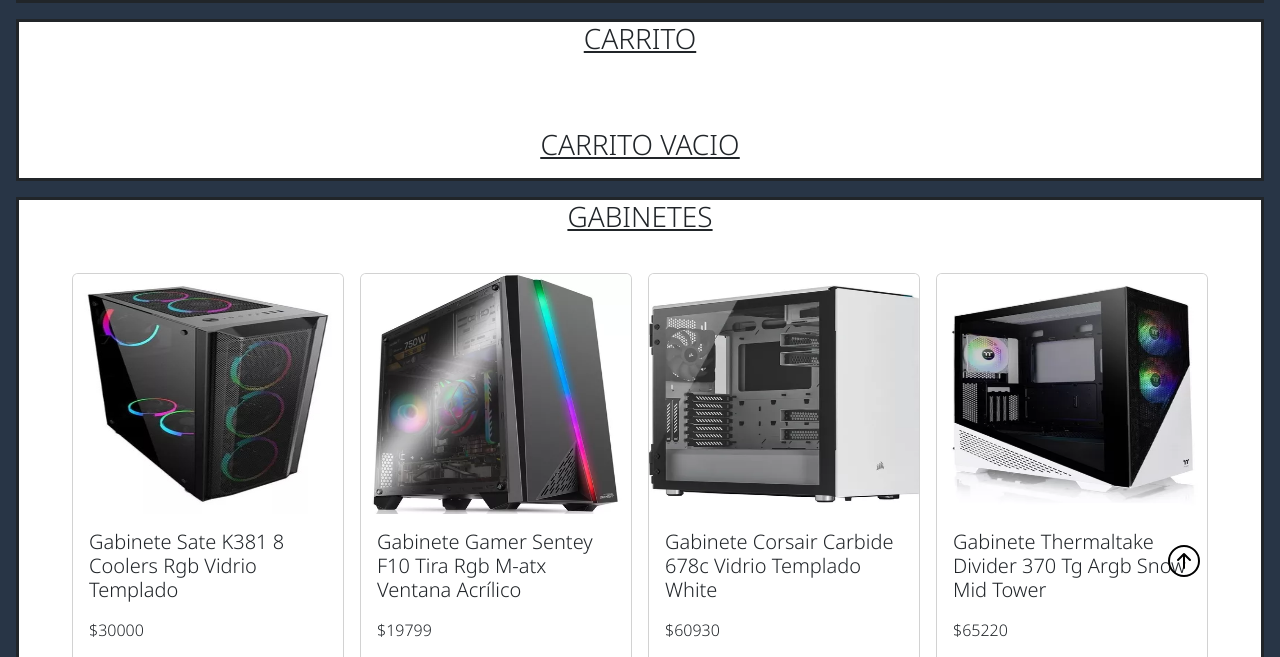
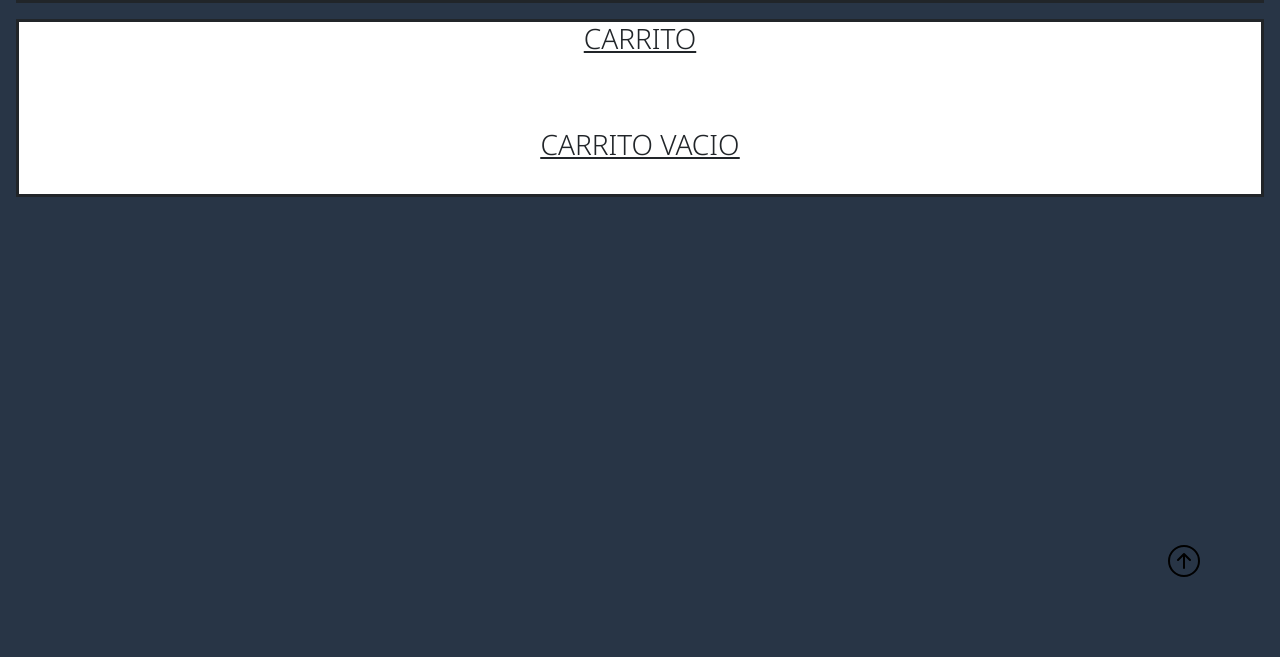
Before and after one commit to TobiasGuerrero/Proyecto-Final-JavaScript-CoderHouse, a website: page index.html in a window 1280 px wide. Both pictures are taken after a click on the picture 1211 px from the left and 44 px from the top of the page. Shown: the part 143-800 px from the top of the page. Drawn offline with nearby package versions, Linux system fonts and the light colour scheme.

Commit message:
contador prod,prod y carro separados,btn de compra

```diff
--- a/index.html
+++ b/index.html
@@ -52,41 +52,9 @@
 
     <!-- MAIN -->
     <main>
-      <section id="linkCarrito">
-        <h3>CARRITO </h3>
-        <div class="card-container" id="carrito"></div>
-        <h3 id="precio-total">CARRITO VACIO.</h3>
-      </section>
+      <section id="linkCarrito"></section>
 
-      <section id="linkGabinetes">
-        <h3>GABINETES</h3>
-        <div class="card-container" id="gabinetes"></div>
-      </section>
-
-      <section id="linkFuentes">
-        <h3>FUENTES</h3>
-        <div class="card-container" id="fuentes"></div>
-      </section>
-
-      <section id="linkPlacasMadre">
-        <h3>PLACAS MADRE</h3>
-        <div class="card-container" id="placasMadre"></div>
-      </section>
-
-      <section id="linkProcesadores">
-        <h3>PROCESADORES</h3>
-        <div class="card-container" id="procesadores"></div>
-      </section>
-
-      <section id="linkMemoriasRam">
-        <h3>MEMORIAS RAM</h3>
-        <div class="card-container" id="memoriasRam"></div>
-      </section>
-
-      <section id="linkPlacasVideo">
-        <h3>PLACAS DE VIDEO </h3>
-        <div class="card-container" id="placasVideo"></div>
-      </section>
+      <div id="div__main"></div>
 
       <a href="#" class="btn-up"><img src="img/arrow-up-circle.svg" alt="boton-subir"></a>
     </main>
@@ -100,6 +68,9 @@
     <!-- Toastify -->
     <script type="text/javascript" src="https://cdn.jsdelivr.net/npm/toastify-js"></script>
 
+    <!-- SweetAlert -->
+    <script src="https://unpkg.com/sweetalert/dist/sweetalert.min.js"></script>
+
     <!-- JAVA SCRIPT BOOTSTRAP -->
     <script src="https://cdn.jsdelivr.net/npm/@popperjs/core@2.11.6/dist/umd/popper.min.js" integrity="sha384-oBqDVmMz9ATKxIep9tiCxS/Z9fNfEXiDAYTujMAeBAsjFuCZSmKbSSUnQlmh/jp3" crossorigin="anonymous"></script>
     <script src="https://cdn.jsdelivr.net/npm/bootstrap@5.3.0-alpha1/dist/js/bootstrap.min.js" integrity="sha384-mQ93GR66B00ZXjt0YO5KlohRA5SY2XofN4zfuZxLkoj1gXtW8ANNCe9d5Y3eG5eD" crossorigin="anonymous"></script>
--- a/index.js
+++ b/index.js
@@ -1,6 +1,37 @@
 // ----- FUNCIONES -----
 
-function imprimirProductos (){
+function imprimirHTML(){
+  const contenedor = document.getElementById("div__main");
+  contenedor.innerHTML = `
+        <section id="linkGabinetes">
+          <h3>GABINETES</h3>
+          <div class="card-container" id="gabinetes"></div>
+        </section>
+
+        <section id="linkFuentes">
+          <h3>FUENTES</h3>
+          <div class="card-container" id="fuentes"></div>
+        </section>
+
+        <section id="linkPlacasMadre">
+          <h3>PLACAS MADRE</h3>
+          <div class="card-container" id="placasMadre"></div>
+        </section>
+
+        <section id="linkProcesadores">
+          <h3>PROCESADORES</h3>
+          <div class="card-container" id="procesadores"></div>
+        </section>
+
+        <section id="linkMemoriasRam">
+          <h3>MEMORIAS RAM</h3>
+          <div class="card-container" id="memoriasRam"></div>
+        </section>
+
+        <section id="linkPlacasVideo">
+          <h3>PLACAS DE VIDEO </h3>
+          <div class="card-container" id="placasVideo"></div>
+        </section>`;
 
   let i = 0;
 
@@ -43,7 +74,20 @@
 }
 
 function agregarAlCarrito(carrito, producto){
-  carrito.push(producto);
+  console.log(carrito.length)
+  if(carrito.length == 0){
+    carrito.push(producto);
+    producto.cant++;
+  }else{
+    const buscar = carrito.indexOf(producto);
+    if(buscar == -1){
+      carrito.push(producto);
+      producto.cant++;
+    }else{
+      carrito[buscar].cant++;
+    }
+  }
+
   subirCarritoAlStorage(carrito)
 
   Toastify({
@@ -54,10 +98,21 @@
     style: {
       background: "linear-gradient(to right, green, black)",
     }
-    }).showToast();
-  }
+  }).showToast();
+}
 
 function imprimirCarrito (carrito){
+
+  const carro = document.getElementById("linkCarrito");
+  carro.innerHTML = "";
+  carro.innerHTML= `
+
+  <h3>CARRITO </h3>
+  <div class="card-container" id="carrito"></div>
+  <h3 id="precio-total">CARRITO VACIO.</h3>
+  <div id="div__pagar"></div>
+
+  `;
 
   let i=0;
   const contenedor = document.getElementById("carrito")
@@ -73,7 +128,7 @@
     <img class="card-img-top" src="${producto.img}" alt="Card image cap" style="width: 100%;height: 15rem;">
       <div class="card-body" style="display:flex; flex-direction: column; justify-content: space-between;">
         <h5 class="card-title">${producto.nombre}</h5>
-        <p class="card-text">$${producto.precio}</p>
+        <p class="card-text">$${producto.precio} - Cantidad:${producto.cant}</p>
         <button id= "btnRetirar${i}" class="btn btn-primary">Retirar del Carrito</button>
       </div>
   </div>
@@ -89,13 +144,20 @@
   }
 
   const precioTotal = document.getElementById("precio-total");
-  carrito.reduce((acc, prod) => acc + prod.precio, 0) == 0 ? precioTotal.innerHTML = `<h3>CARRITO VACIO</h3>` : precioTotal.innerHTML = `<h3>Total: ${carrito.reduce((acc, prod) => acc + prod.precio, 0)}</h3>`;
+  carrito.reduce((acc, prod) => acc + prod.precio, 0) == 0 ? precioTotal.innerHTML = `<h3>CARRITO VACIO</h3>` : precioTotal.innerHTML = `<h3>Total: ${carrito.reduce((acc, prod) => acc + prod.precio*prod.cant, 0)}</h3>`;
 
-  document.getElementById("cant__prod").innerHTML = carrito.length;
+  const cantTotalProd = document.getElementById("cant__prod");
+  carrito.reduce((acc, prod) => acc + prod.cant, 0) == 0 ? cantTotalProd.innerHTML = 0 : cantTotalProd.innerHTML = carrito.reduce((acc, prod) => acc + prod.cant, 0);
+
+  realizarPago(carrito);
 }
+
 function retirarDelCarrito(producto){
+
   const retirar = carrito.indexOf(producto)
-  carrito.splice(retirar,1)
+  carrito[retirar].cant--
+  carrito[retirar].cant == 0 && carrito.splice(retirar, 1);
+
   imprimirCarrito(carrito)
   subirCarritoAlStorage(carrito)
 
@@ -113,6 +175,23 @@
   localStorage.setItem("carritoEnStorage", JSON.stringify(carrito));
 }
 
+function vaciarCarrito(carrito){
+  carrito = [];
+  subirCarritoAlStorage(carrito);
+  imprimirCarrito(carrito);
+}
+
+function realizarPago(carrito){
+  if(carrito.length != 0){
+  const contenedor = document.getElementById("div__pagar");
+  contenedor.innerHTML = `<button id="btn__pagar">Realizar Compra.</button>`;
+
+  document.getElementById("btn__pagar").addEventListener("click", ()=>{
+    swal("Compra Realizada con exito.", "Gracias por su compra!.", "success");
+    vaciarCarrito(carrito);
+  })}else{document.getElementById("div__pagar").innerHTML = ""}
+}
+
 // ----- HEADER -----
 
 document.querySelector(".header__button").addEventListener("click", () => {
@@ -123,6 +202,7 @@
 
 document.querySelector(".carrito").addEventListener("click", ()=> {
   document.getElementById("linkCarrito").classList.toggle("activo");
+  document.querySelector(".activo") != null ? document.getElementById("div__main").innerHTML="" : location.reload();
 });
 
 // ----- MAIN -----
@@ -131,4 +211,4 @@
 
 // ----- INICIO DEL CODIGO -----
 
-imprimirProductos();
+imprimirHTML();
--- a/package.json
+++ b/package.json
@@ -11,6 +11,7 @@
   "dependencies": {
     "bootstrap": "^5.2.3",
     "express": "^4.18.2",
+    "sweetalert": "^2.1.2",
     "toastify-js": "^1.12.0"
   },
   "description": ""
--- a/prod.json
+++ b/prod.json
@@ -1,118 +1,156 @@
 {
     "producto" : [
         {
+            "id": 0,
             "nombre": "Gabinete Sate K381 8 Coolers Rgb Vidrio Templado",
-            "precio" : 30000,
+            "precio": 30000,
             "img": "img/gabinete1.jpg",
-            "categoria": "gabinetes"
+            "categoria": "gabinetes",
+            "cant": 0
         },
         {
+            "id": 1,
             "nombre": "Placa De Video Msi Rtx 2060 Super Oc Edition 8gb",
-            "precio" : 225000,
+            "precio": 225000,
             "img": "img/grafica1.jpg",
-            "categoria": "placasVideo"
+            "categoria": "placasVideo",
+            "cant": 0
         },
         {
+            "id": 2,
             "nombre": "Motherboard Gigabyte B450m Amd Am4 Ryzen Ddr4",
-            "precio" : 35000,
+            "precio": 35000,
             "img": "img/mother1.jpg",
-            "categoria": "placasMadre"
+            "categoria": "placasMadre",
+            "cant": 0
         },
         {
+            "id": 3,
             "nombre": "Gabinete Gamer Sentey F10 Tira Rgb M-atx Ventana Acrílico",
-            "precio" : 19799,
+            "precio": 19799,
             "img": "img/gabinete2.jpg",
-            "categoria": "gabinetes"
+            "categoria": "gabinetes",
+            "cant": 0
         },
         {
+            "id": 4,
             "nombre": "Gabinete Corsair Carbide 678c Vidrio Templado White",
-            "precio" : 60930,
+            "precio": 60930,
             "img": "img/gabinete3.jpg",
-            "categoria": "gabinetes"
+            "categoria": "gabinetes",
+            "cant": 0
         },
         {
+            "id": 5,
             "nombre": "Gabinete Thermaltake Divider 370 Tg Argb Snow Mid Tower",
-            "precio" : 65220,
+            "precio": 65220,
             "img": "img/gabinete4.jpg",
-            "categoria": "gabinetes"
+            "categoria": "gabinetes",
+            "cant": 0
         },
         {
+            "id": 6,
             "nombre": "Fuente de alimentación Thermaltake Technology Smart BX1 750W black",
-            "precio" : 34500,
+            "precio": 34500,
             "img": "img/fuente1.jpg",
-            "categoria": "fuentes"
+            "categoria": "fuentes",
+            "cant": 0
         },
         {
+            "id": 7,
             "nombre": "Fuente de alimentación LNZ SX Series SX850-FS 850W negra 115V/230V",
-            "precio" : 20000,
+            "precio": 20000,
             "img": "img/fuente2.jpg",
-            "categoria": "fuentes"
+            "categoria": "fuentes",
+            "cant": 0
         },
         {
+            "id": 8,
             "nombre": "Fuente Pc Corsair Gamer Cv750 750w 80 Plus Bronze",
-            "precio" : 29000,
+            "precio": 29000,
             "img": "img/fuente3.jpg",
-            "categoria": "fuentes"
+            "categoria": "fuentes",
+            "cant": 0
         },
         {
+            "id": 9,
             "nombre": "Mother Board Gamer Gigabyte Z690 Gaming X Ddr4 Intel Gen 12",
-            "precio" : 105000,
+            "precio": 105000,
             "img": "img/mother2.jpg",
-            "categoria": "placasMadre"
+            "categoria": "placasMadre",
+            "cant": 0
         },
         {
+            "id": 10,
             "nombre": "Mother Board Gamer Msi Mag B660m Mortar Ddr4 Intel Gen 12",
-            "precio" : 65999,
+            "precio": 65999,
             "img": "img/mother3.jpg",
-            "categoria": "placasMadre"
+            "categoria": "placasMadre",
+            "cant": 0
         },
         {
+            "id": 11,
             "nombre": "Procesador Intel Core I3-12110f 4 Núcleos 4.3ghz Frecuencia",
-            "precio" : 42500,
+            "precio": 42500,
             "img": "img/procesador1.jpg",
-            "categoria": "procesadores"
+            "categoria": "procesadores",
+            "cant": 0
         },
         {
+            "id": 12,
             "nombre": "Procesador Intel Core I5 12420 20mb 2.50 Ghz Socket 1700",
-            "precio" : 82800,
+            "precio": 82800,
             "img": "img/procesador2.jpg",
-            "categoria": "procesadores"
+            "categoria": "procesadores",
+            "cant": 0
         },
         {
+            "id": 13,
             "nombre": "Procesador Intel Core i7-12730F de 12 núcleos y 4.9GHz de frecuencia",
-            "precio" : 149000,
+            "precio": 149000,
             "img": "img/procesador3.jpg",
-            "categoria": "procesadores"
+            "categoria": "procesadores",
+            "cant": 0
         },
         {
+            "id": 14,
             "nombre": "Memoria RAM Fury Beast DDR4 gamer color negro 8GB 1 Kingston KF432C16BB/8",
-            "precio" : 13000,
+            "precio": 13000,
             "img": "img/ram1.jpg",
-            "categoria": "memoriasRam"
+            "categoria": "memoriasRam",
+            "cant": 0
         },
         {
+            "id": 15,
             "nombre": "Memoria Ram U-dimm Adata Xpg Ddr5 16gb 5600mhz Pcreg",
-            "precio" : 48500,
+            "precio": 48500,
             "img": "img/ram2.jpg",
-            "categoria": "memoriasRam"
+            "categoria": "memoriasRam",
+            "cant": 0
         },
         {
+            "id": 16,
             "nombre": "Memoria Ram Kingston Fury Beast Rgb Ddr5 32gb 4800mhz Intel",
-            "precio" : 114500,
+            "precio": 114500,
             "img": "img/ram3.jpg",
-            "categoria": "memoriasRam"
+            "categoria": "memoriasRam",
+            "cant": 0
         },
         {
+            "id": 17,
             "nombre": "Placa De Video Nvidia Msi Gtx 1650 Gaming X 4gb",
-            "precio" : 190000,
+            "precio": 190000,
             "img": "img/grafica2.jpg",
-            "categoria": "placasVideo"
+            "categoria": "placasVideo",
+            "cant": 0
         },
         {
+            "id": 18,
             "nombre": "Placa de video Nvidia MSI Gaming X GeForce RTX 3060 GAMING X 12G",
-            "precio" : 290000,
+            "precio": 290000,
             "img": "img/grafica3.jpg",
-            "categoria": "placasVideo"
+            "categoria": "placasVideo",
+            "cant": 0
         }
     ]
 }
--- a/scss/style.scss
+++ b/scss/style.scss
@@ -146,7 +146,11 @@
 
 main {
   @include flex(column, wrap, space-around, center);
-  gap: 1rem;
+  #div__main{
+    @include flex(column, wrap, space-around, center);
+    gap: 1rem;
+    width: 100%;
+  }
   section {
     @include flex(column, wrap, space-around, center);
     border: solid;
@@ -186,12 +190,20 @@
   }
 
   #linkCarrito{
-    height: 0vh;
     display: none;
     z-index: 50;
   }
   #linkCarrito.activo{
     display: flex;
-   height: auto;
+    height: auto;
+  }
+
+  #btn__pagar{
+    border-radius: 2rem;
+    padding: 0.5rem;
+    margin: 1rem;
+    &:hover{
+      border-color: red;
+    }
   }
 }
```
Also changed, not shown: css/style.css, 2 other files.
